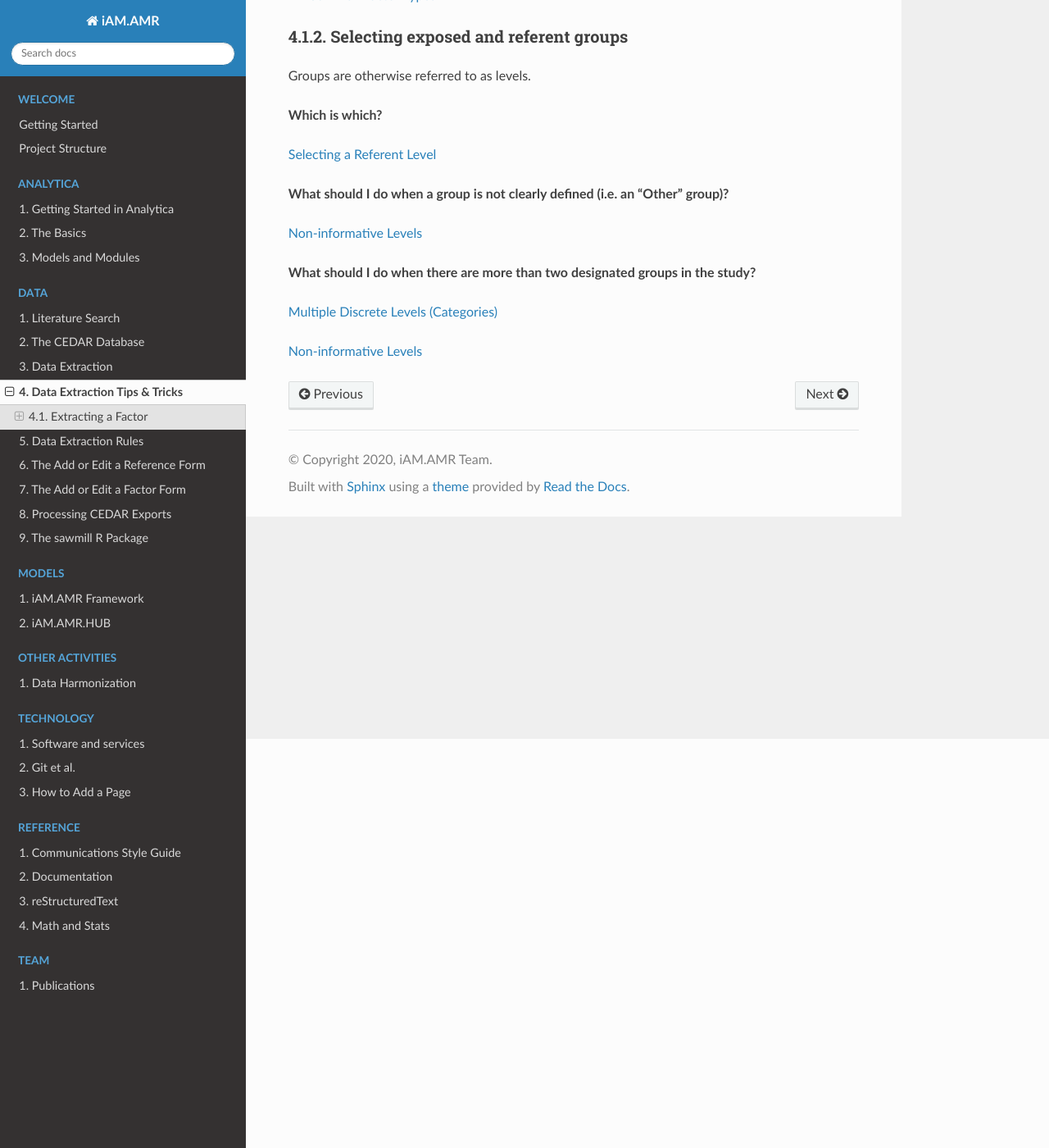
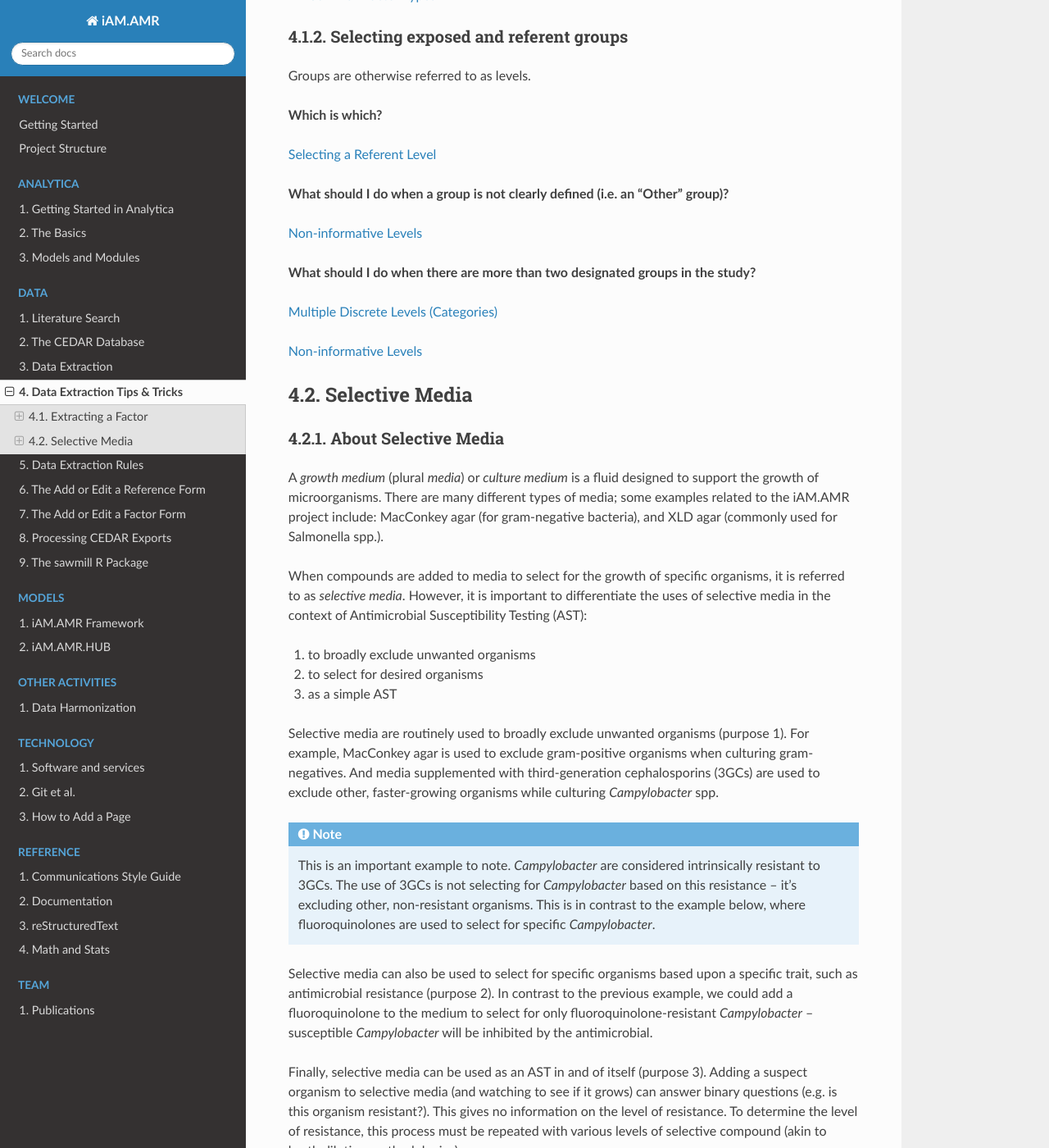
Before and after one commit to iAM-AMR/iAM.AMR.DOC, a Sphinx documentation site: the page built from source/data_extraction/tips_and_tricks.rst, in a window 1280 px wide and 1400 px high, scrolled down 499 px. Shown: the whole window at 82% size. Built offline with Sphinx 7.4.7 and the Read the Docs theme 2.0.0, drawn with Linux system fonts in a browser that asks for light colours; pages that are not in the unit, such as notebooks, are missing from menus; a script that is not in the unit is left out; some of the changed text lies outside the part shown.

Commit message:
Add selective media section

```diff
--- a/source/data_extraction/tips_and_tricks.rst
+++ b/source/data_extraction/tips_and_tricks.rst
@@ -38,3 +38,35 @@ Groups are otherwise referred to as levels.
 :ref:`Multiple Discrete Levels (Categories) <data_extraction/data_extract_rules:Multiple Discrete Levels (Categories)>`
 
 :ref:`Non-informative Levels <data_extraction/data_extract_rules:Non-informative Levels>`
+
+
+Selective Media
+---------------
+
+About Selective Media
+~~~~~~~~~~~~~~~~~~~~~
+
+A *growth medium* (plural *media*) or *culture medium* is a fluid designed to support the growth of microorganisms. There are many different types of media; some examples related to the iAM.AMR project include: MacConkey agar (for gram-negative bacteria), and XLD agar (commonly used for Salmonella spp.).
+
+When compounds are added to media to select for the growth of specific organisms, it is referred to as *selective media*. However, it is important to differentiate the uses of selective media in the context of Antimicrobial Susceptibility Testing (AST):
+
+#. to broadly exclude unwanted organisms
+#. to select for desired organisms
+#. as a simple AST
+
+Selective media are routinely used to broadly exclude unwanted organisms (purpose 1). For example, MacConkey agar is used to exclude gram-positive organisms when culturing gram-negatives. And media supplemented with third-generation cephalosporins (3GCs) are used to exclude other, faster-growing organisms while culturing *Campylobacter* spp.
+
+.. note:: This is an important example to note. *Campylobacter* are considered intrinsically resistant to 3GCs. The use of 3GCs is not selecting for *Campylobacter* based on this resistance – it’s excluding other, non-resistant organisms. This is in contrast to the example below, where fluoroquinolones are used to select for specific *Campylobacter*.
+
+Selective media can also be used to select for specific organisms based upon a specific trait, such as antimicrobial resistance (purpose 2). In contrast to the previous example, we could add a fluoroquinolone to the medium to select for only fluoroquinolone-resistant *Campylobacter* – susceptible *Campylobacter* will be inhibited by the antimicrobial.
+
+Finally, selective media can be used as an AST in and of itself (purpose 3). Adding a suspect organism to selective media (and watching to see if it grows) can answer binary questions (e.g. is this organism resistant?). This gives no information on the level of resistance. To determine the level of resistance, this process must be repeated with various levels of selective compound (akin to broth dilution methodologies).
+
+Selective Media in CEDAR
+~~~~~~~~~~~~~~~~~~~~~~~~
+
+- In the context of data extraction, we only consider “selective media” as used for purpose 2: *to select for desired organisms*.
+- As per our data extraction rules, we prefer results from non-selective media where available.
+- There is a separate field for indicating where selective media are used for growth/culture, and for the AST itself (which can also be via selective media, as described above).
+
+.. hint:: Another way to think of this distinction: we only consider media “selective“ in the context of data extraction where the added compound could differentiate between organisms of the same species, based on an acquired resistance.
```
